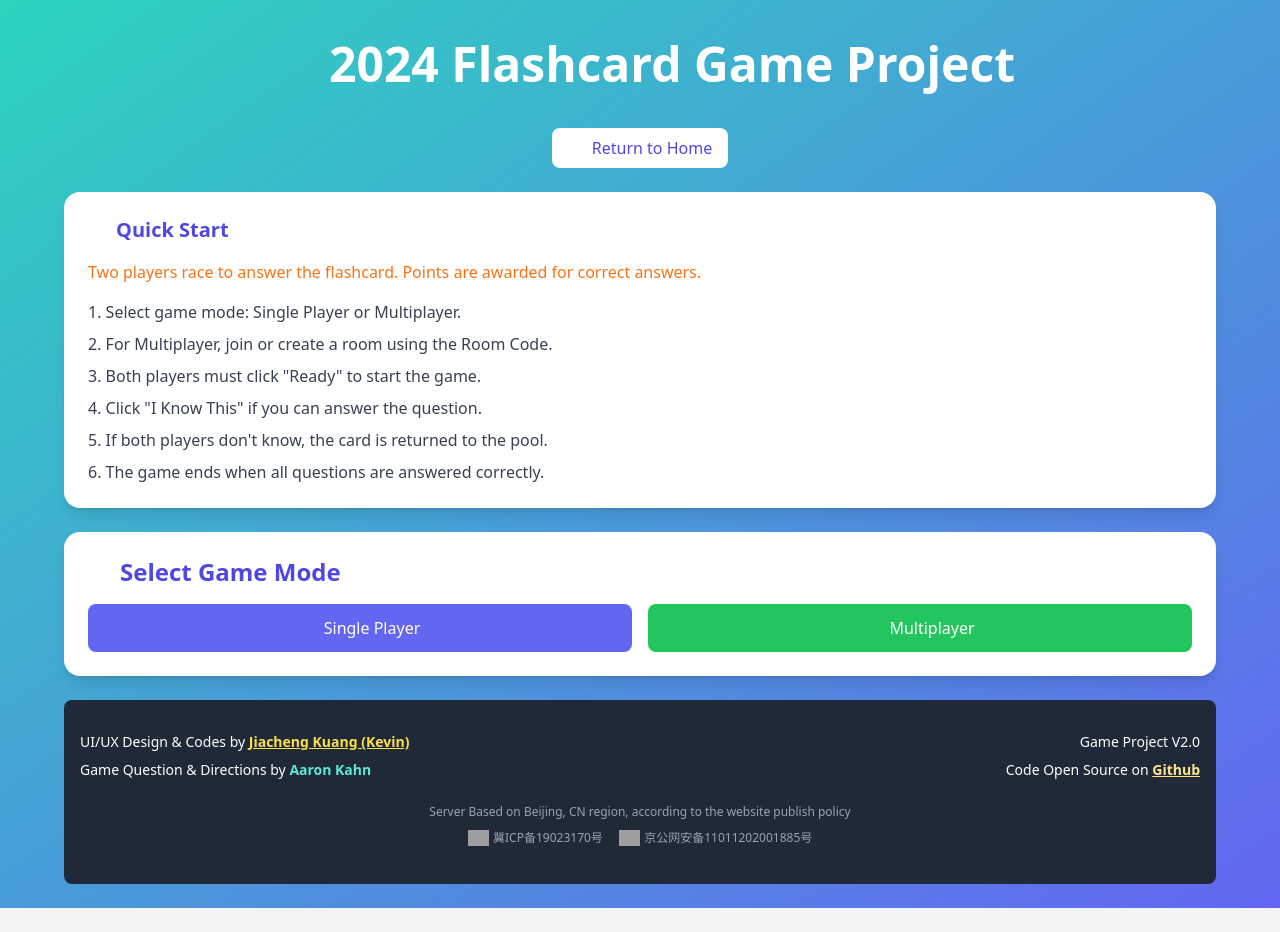
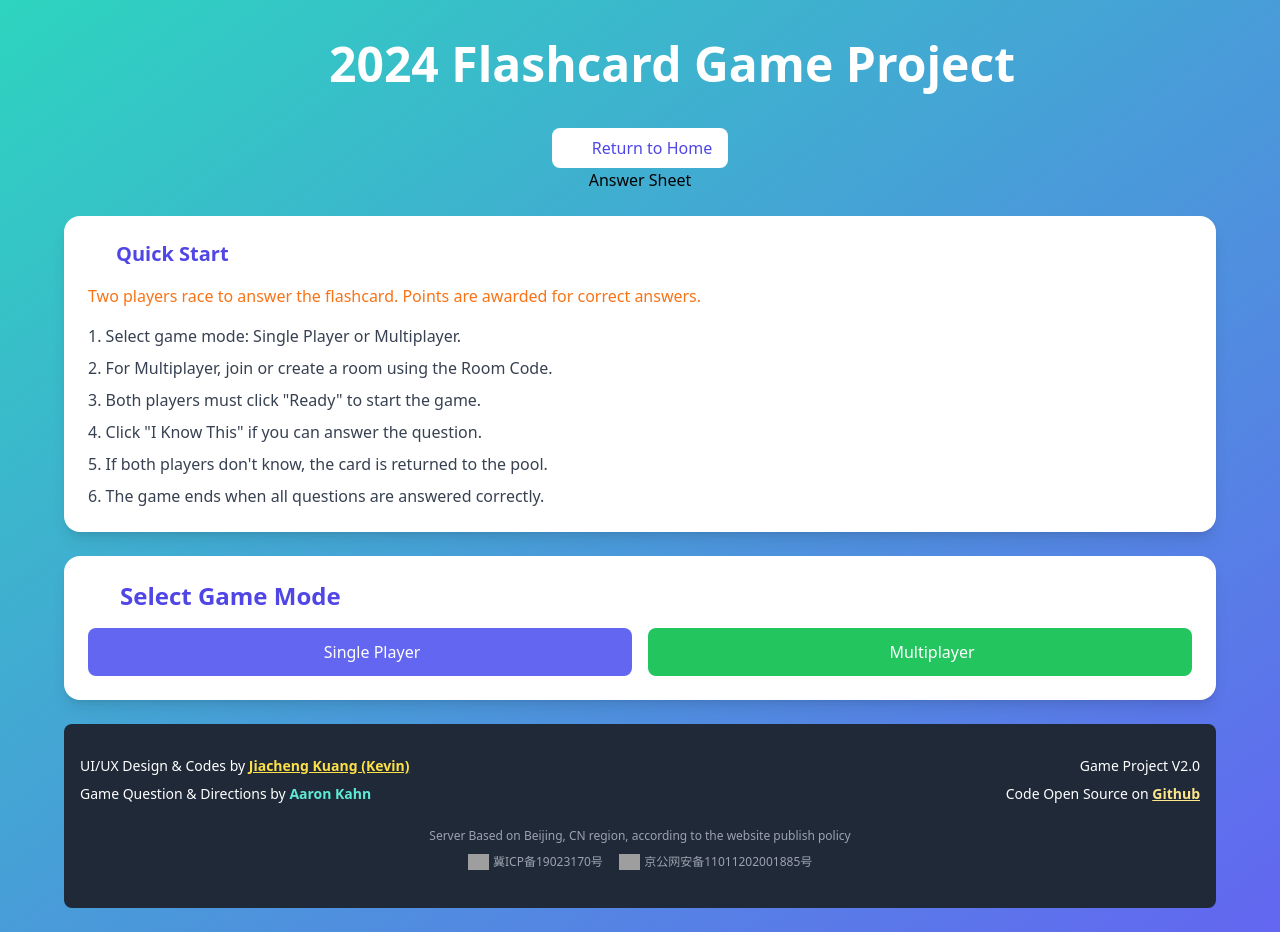
Before and after one commit to 1834423612/memory-game, a Vue app: page / in a window 1280 px wide. Before the commit the page ends 908 px from the top, so only its background shows below. Built offline with nearby package versions, Linux system fonts and the light colour scheme; grey boxes are pictures that could not be loaded; some icons are missing.

Commit message:
added link to answer sheet

```diff
--- a/src/views/Home.vue
+++ b/src/views/Home.vue
@@ -14,6 +14,9 @@
           class="bg-white text-indigo-600 font-medium py-2 px-4 rounded-lg transition-colors hover:bg-indigo-100 flex items-center justify-center mx-auto">
           <Icon icon="mdi:home" class="mr-2" />
           Return to Home
+        </button>
+        <button onclick="window.location.href='https://docs.google.com/document/d/1tsVzgltAe8_JT2C-mGTsOaxjlqzqpLFMSmIbE4WttJQ/edit?usp=sharing'">
+          Answer Sheet
         </button>
       </div>
 
```
